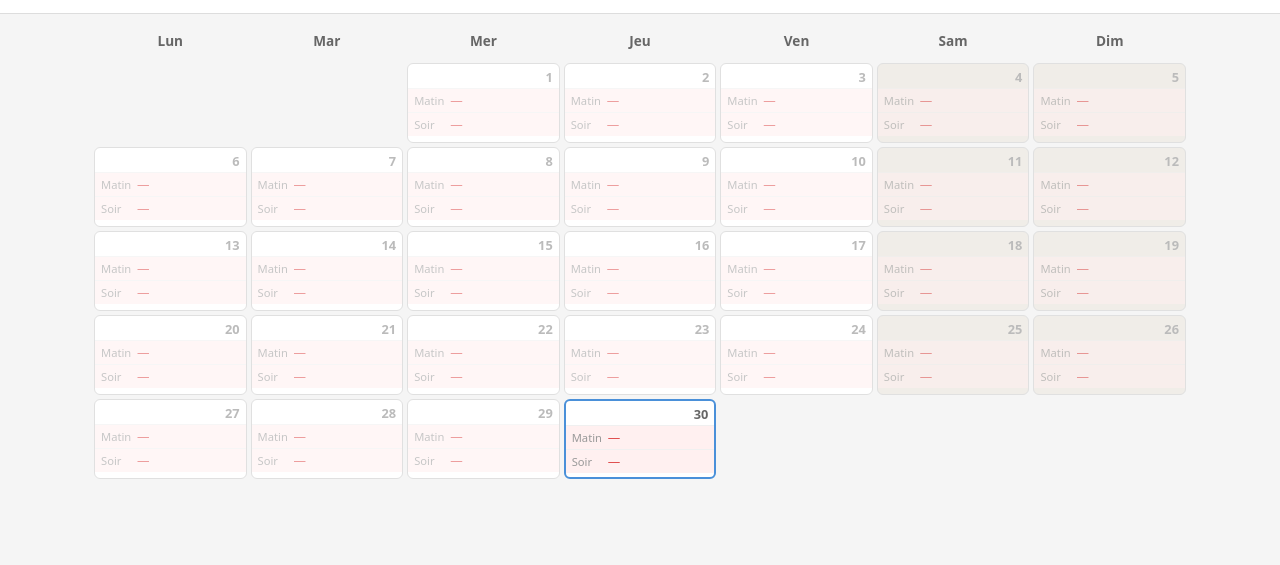
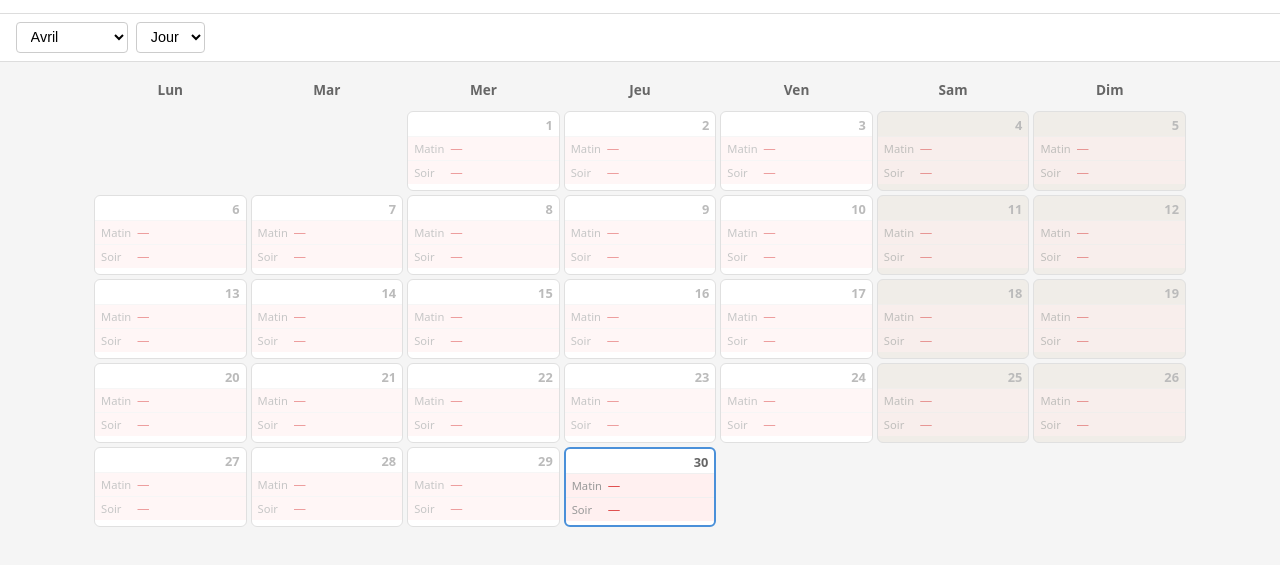
Before and after one commit to sajinsa99/bf_planning, a website: page public/index.html in a window 1280 px wide. Shown: the part 53-618 px from the top of the page. Drawn offline with Linux system fonts and the light colour scheme; no server answers.

Commit message:
Add month and day filters with reset functionality in calendar view

```diff
--- a/public/app.js
+++ b/public/app.js
@@ -14,6 +14,28 @@ let filter = 'all';
 let selectedSlots = new Set(); // keys: "day-slot" e.g. "5-morning"
 let password = sessionStorage.getItem('bf_password') || '';
 let holidays = new Map(); // key: "YYYYMMDD", value: holiday name
+let filterDay = null;
+
+function initFilters() {
+  const monthSel = document.getElementById('month-select');
+  MONTHS_FR.forEach((name, i) => {
+    const opt = document.createElement('option');
+    opt.value = i + 1;
+    opt.textContent = name;
+    monthSel.appendChild(opt);
+  });
+  const daySel = document.getElementById('day-select');
+  const none = document.createElement('option');
+  none.value = '';
+  none.textContent = 'Jour';
+  daySel.appendChild(none);
+  for (let d = 1; d <= 31; d++) {
+    const opt = document.createElement('option');
+    opt.value = d;
+    opt.textContent = d;
+    daySel.appendChild(opt);
+  }
+}
 
 async function loadHolidays() {
   try {
@@ -51,6 +73,12 @@ function renderCalendar() {
   const grid = document.getElementById('calendar');
   grid.innerHTML = '';
 
+  document.getElementById('month-select').value = currentMonth;
+  document.getElementById('day-select').value = filterDay ?? '';
+  document.getElementById('view-filters').hidden = editMode;
+  document.getElementById('reset-filters').hidden = filterDay === null;
+  grid.classList.toggle('single-day', filterDay !== null);
+
   const today = new Date();
   const firstDay = new Date(currentYear, currentMonth - 1, 1);
   const daysInMonth = new Date(currentYear, currentMonth, 0).getDate();
@@ -59,13 +87,16 @@ function renderCalendar() {
   let startOffset = firstDay.getDay() - 1;
   if (startOffset < 0) startOffset = 6;
 
-  for (let i = 0; i < startOffset; i++) {
-    const empty = document.createElement('div');
-    empty.className = 'day-cell empty-cell';
-    grid.appendChild(empty);
+  if (filterDay === null) {
+    for (let i = 0; i < startOffset; i++) {
+      const empty = document.createElement('div');
+      empty.className = 'day-cell empty-cell';
+      grid.appendChild(empty);
+    }
   }
 
   for (let day = 1; day <= daysInMonth; day++) {
+    if (filterDay !== null && day !== filterDay) continue;
     const cell = document.createElement('div');
     cell.className = 'day-cell';
 
@@ -294,4 +325,27 @@ document.getElementById('next-month').addEventListener('click', () => {
   fetchSchedule();
 });
 
+document.getElementById('month-select').addEventListener('change', (e) => {
+  currentMonth = parseInt(e.target.value, 10);
+  const daysInMonth = new Date(currentYear, currentMonth, 0).getDate();
+  if (filterDay !== null && filterDay > daysInMonth) filterDay = null;
+  selectedSlots.clear();
+  fetchSchedule();
+});
+
+document.getElementById('day-select').addEventListener('change', (e) => {
+  filterDay = e.target.value ? parseInt(e.target.value, 10) : null;
+  renderCalendar();
+});
+
+document.getElementById('reset-filters').addEventListener('click', () => {
+  const now = new Date();
+  currentYear = now.getFullYear();
+  currentMonth = now.getMonth() + 1;
+  filterDay = null;
+  selectedSlots.clear();
+  fetchSchedule();
+});
+
+initFilters();
 loadHolidays().then(fetchSchedule);
--- a/public/index.html
+++ b/public/index.html
@@ -18,6 +18,12 @@
     </select>
     <button type="button" id="edit-toggle">Mode édition</button>
   </header>
+
+  <div id="view-filters">
+    <select id="month-select" aria-label="Mois"></select>
+    <select id="day-select" aria-label="Jour"></select>
+    <button type="button" id="reset-filters" hidden>↺ Réinitialiser</button>
+  </div>
 
   <div id="edit-banner" hidden>
     &#9998; Mode édition — cliquez sur les créneaux pour les sélectionner
--- a/public/style.css
+++ b/public/style.css
@@ -76,6 +76,39 @@ header.edit-mode {
   letter-spacing: 0.02em;
 }
 
+#view-filters {
+  display: flex;
+  align-items: center;
+  gap: 0.5rem;
+  padding: 0.5rem 1rem;
+  background: #fff;
+  border-bottom: 1px solid #ddd;
+}
+
+#view-filters[hidden] { display: none; }
+
+#view-filters select {
+  padding: 0.35rem 0.6rem;
+  border: 1px solid #ccc;
+  border-radius: 4px;
+  font-size: 0.9rem;
+  background: #fff;
+  cursor: pointer;
+}
+
+#reset-filters {
+  padding: 0.35rem 0.8rem;
+  border: 1px solid #ccc;
+  border-radius: 4px;
+  background: #fff;
+  cursor: pointer;
+  font-size: 0.9rem;
+}
+
+#reset-filters:hover {
+  background: #f0f0f0;
+}
+
 .calendar-grid {
   display: grid;
   grid-template-columns: repeat(7, 1fr);
@@ -87,6 +120,11 @@ header.edit-mode {
 
 #calendar-header {
   padding-top: 0.8rem;
+}
+
+#calendar.single-day {
+  grid-template-columns: 1fr;
+  max-width: 320px;
 }
 
 .day-header {
```
